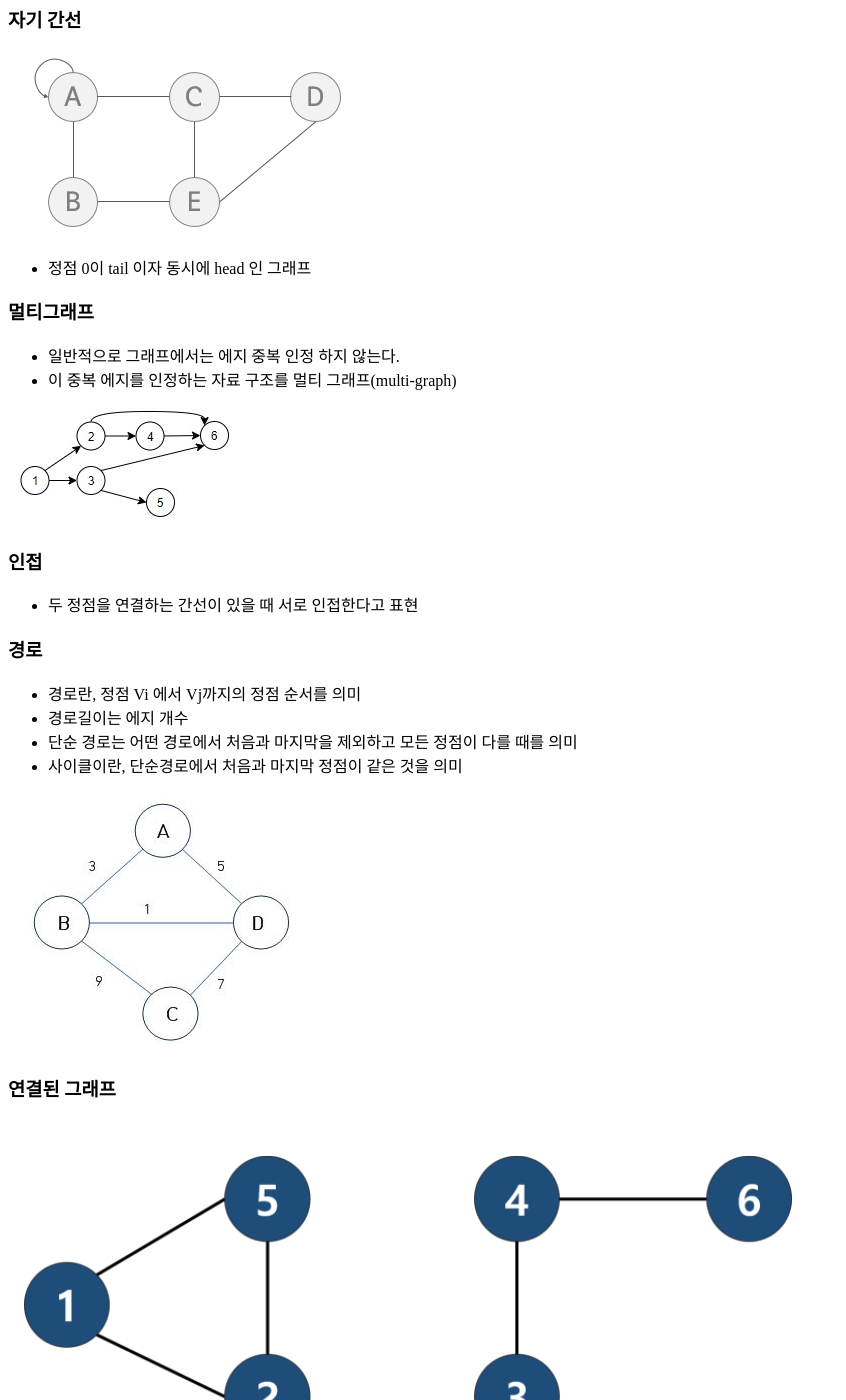
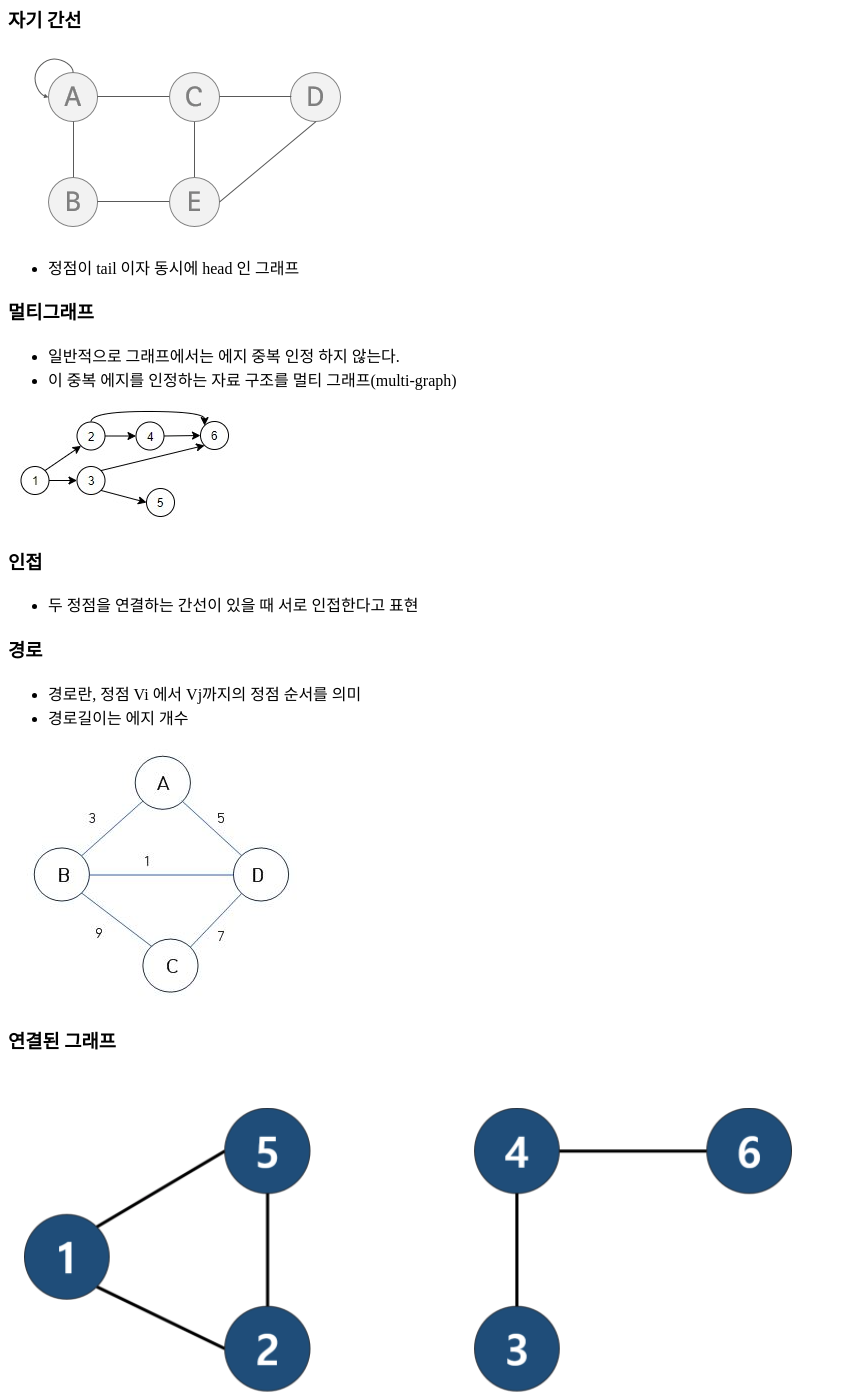
Before and after one commit to AlphaCode-AI/alphacode-ai.github.io, a Jekyll site: the page built from _posts/2022-01-06-자료구조_그래프.md, in a window 1280 px wide and 1400 px high, scrolled down 2194 px. Shown: the whole window, without its empty margins (0-846 px from the left). Built offline with Jekyll 4.4.1, drawn with Linux system fonts in a browser that asks for light colours; comment, search, counter and statistics services are not loaded; some of the changed text lies outside the part shown.

Commit message:
그래프 수정(오타)

```diff
--- a/_posts/2022-01-06-자료구조_그래프.md
+++ b/_posts/2022-01-06-자료구조_그래프.md
@@ -39,7 +39,7 @@ $$ E(G) = {<A,B><A,D>,<B,C>,<B,D>,<C,D>} $$
 ### <b> 자기 간선<b>
 
 ![png](/assets/img/Cindy/graph/graph_3.png)
-- 정점 0이 tail 이자 동시에 head 인 그래프
+- 정점이 tail 이자 동시에 head 인 그래프
 
 ### <b> 멀티그래프 <b>
 - 일반적으로 그래프에서는 에지 중복 인정 하지 않는다.
@@ -53,8 +53,6 @@ $$ E(G) = {<A,B><A,D>,<B,C>,<B,D>,<C,D>} $$
 ### <b> 경로 <b>
 - 경로란, 정점 Vi 에서 Vj까지의 정점 순서를 의미
 - 경로길이는 에지 개수
-- 단순 경로는 어떤 경로에서 처음과 마지막을 제외하고 모든 정점이 다를 때를 의미
-- 사이클이란, 단순경로에서 처음과 마지막 정점이 같은 것을 의미
 
 ![png](/assets/img/Cindy/graph/graph_5.png)
 
```
Also changed, not shown: other parts of _posts/2022-01-06-자료구조_그래프.md (+1 -1 lines).
